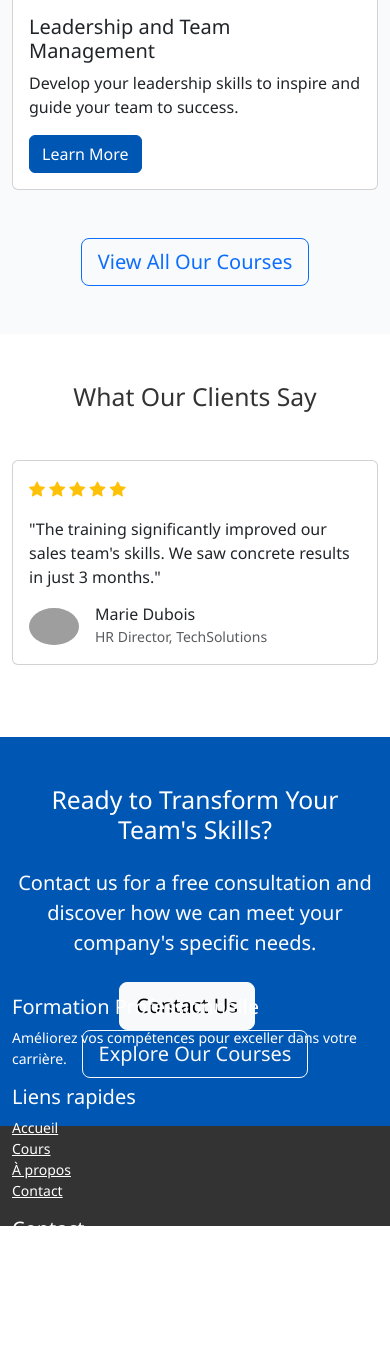
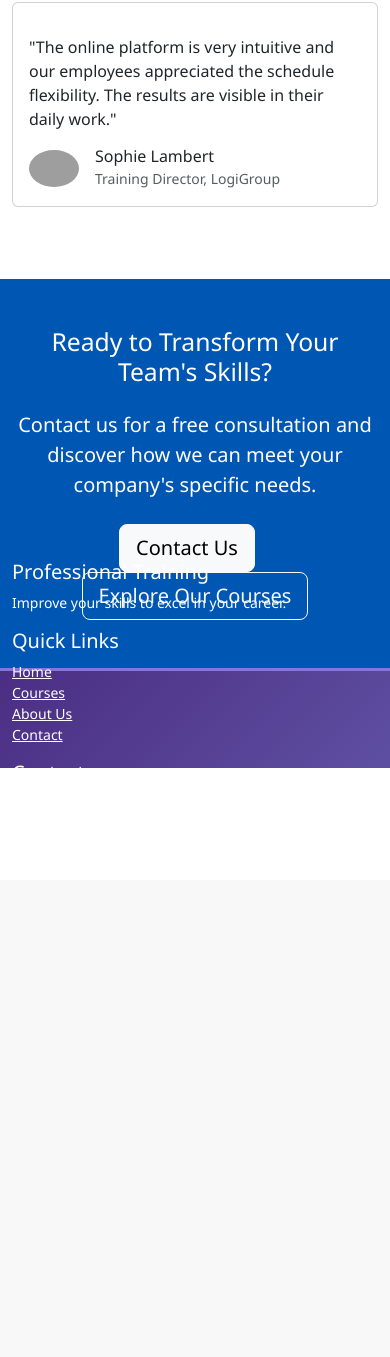
Before and after one commit to Kavena001/edu-business, a PHP site: page /en/index.html in a window 390 px wide. Shown: the part 3578-4935 px from the top of the page. After the commit the page ends 4346 px from the top, so only its background shows below. Run offline with PHP 8.4, Linux system fonts and the light colour scheme; grey boxes are pictures that could not be loaded.

Commit message:
Changement de langue a été réglé, page d’accueil englais maintenant comme page française

```diff
--- a/css/style.css
+++ b/css/style.css
@@ -25,7 +25,72 @@ body {
     z-index: 1000;
     transition: all 0.3s ease;
 }
+/*---------- navbar color ---- navbar color --------------/
+/* New Royal Purple-Blue Color Scheme */
+:root {
+    --royal-primary: #4b2e83;  /* Deep purple */
+    --royal-secondary: #5e4fa2; /* Medium purple-blue */
+    --royal-accent: #8577d9;    /* Lighter purple */
+}
 
+/* Navbar Styles */
+.navbar {
+    background-color: var(--royal-primary) !important;
+    position: fixed;
+    top: 0;
+    width: 100%;
+    z-index: 1000;
+    box-shadow: 0 2px 10px rgba(0, 0, 0, 0.2);
+}
+
+.navbar-dark .navbar-nav .nav-link {
+    color: rgba(255, 255, 255, 0.9);
+    transition: color 0.3s ease;
+}
+
+.navbar-dark .navbar-nav .nav-link:hover {
+    color: white;
+    text-shadow: 0 0 5px rgba(255, 255, 255, 0.5);
+}
+
+/* Footer Styles */
+footer {
+    background: linear-gradient(135deg, var(--royal-primary), var(--royal-secondary)) !important;
+    height: 100px;
+    padding: 20px 0;
+    color: white;
+    border-top: 3px solid var(--royal-accent);
+}
+
+footer a {
+    color: #e2d9ff !important;
+    transition: all 0.3s ease;
+}
+
+footer a:hover {
+    color: white !important;
+    text-decoration: none;
+    text-shadow: 0 0 5px rgba(255, 255, 255, 0.5);
+}
+
+/* Language Switcher in Navbar */
+.language-switcher {
+    border-color: var(--royal-accent) !important;
+    color: white;
+}
+
+.language-switcher.active {
+    background-color: var(--royal-accent) !important;
+}
+
+.language-switcher:not(.active) {
+    background-color: transparent;
+}
+
+.language-switcher:not(.active):hover {
+    background-color: rgba(255, 255, 255, 0.1) !important;
+}
+/* end of navbar color ------ end of navbar color -------*/
 /* ------------- Body padding -------------------- */
 .bg-primary {
     background-color: var(--primary-color) !important;
--- a/en/index.html
+++ b/en/index.html
@@ -9,13 +9,12 @@
     <!-- Custom CSS -->
     <link href="../css/style.css" rel="stylesheet">
     <style>
-        /* Carousel styles */
+        /* Ensure carousel displays properly */
         .carousel {
             overflow: hidden;
-            margin-bottom: 30px;
         }
         .carousel-inner {
-            height: 400px;
+            height: 400px; /* Fixed height for consistency */
         }
         .carousel-item img {
             object-fit: cover;
@@ -23,27 +22,15 @@
             height: 100%;
         }
         .carousel-caption {
-            background-color: rgba(0, 86, 179, 0.7);
+            background-color: rgba(0, 0, 0, 0.5);
             padding: 20px;
             border-radius: 5px;
-            bottom: 30%;
-            left: 10%;
-            right: 10%;
-        }
-        @media (max-width: 768px) {
-            .carousel-inner {
-                height: 300px;
-            }
-            .carousel-caption {
-                bottom: 20%;
-                padding: 10px;
-            }
         }
     </style>
 </head>
 <body>
     <!-- Navigation -->
-     <nav class="navbar navbar-expand-lg navbar-dark bg-dark fixed-top">
+         <nav class="navbar navbar-expand-lg navbar-dark fixed-top">
         <div class="container">
             <a class="navbar-brand" href="index.html">
                 <img src="../img/logo.png" alt="Logo" height="40">
@@ -123,30 +110,6 @@
         </button>
     </div>
 
-    <!-- Our Mission Section -->
-    <section class="py-5 bg-light">
-        <div class="container">
-            <div class="row align-items-center">
-                <div class="col-lg-6">
-                    <h2 class="mb-4">Our Mission</h2>
-                    <p class="lead">Transforming employee skills into competitive advantage</p>
-                    <p>We help businesses develop key team skills through targeted professional training adapted to today's market needs.</p>
-                    <p>Our platform offers:</p>
-                    <ul class="list-unstyled">
-                        <li class="mb-2"><i class="bi bi-check-circle-fill text-primary me-2"></i> Training programs designed by industry experts</li>
-                        <li class="mb-2"><i class="bi bi-check-circle-fill text-primary me-2"></i> Flexible solutions (online, in-person or hybrid)</li>
-                        <li class="mb-2"><i class="bi bi-check-circle-fill text-primary me-2"></i> Assessments to measure skill impact</li>
-                        <li class="mb-2"><i class="bi bi-check-circle-fill text-primary me-2"></i> Industry-recognized certifications</li>
-                    </ul>
-                    <a href="about.html" class="btn btn-primary mt-3">Learn More About Us</a>
-                </div>
-                <div class="col-lg-6">
-                    <img src="../img/about-mission.jpg" alt="Team working together" class="img-fluid rounded shadow">
-                </div>
-            </div>
-        </div>
-    </section>
-
     <!-- How We Help Businesses Section -->
     <section class="py-5">
         <div class="container">
@@ -197,7 +160,7 @@
                 <!-- Course 1 -->
                 <div class="col-md-4">
                     <div class="card h-100">
-                        <img src="../img/courses/course1.jpg" class="card-img-top" alt="Project Management">
+                        <img src="img/courses/course1.jpg" class="card-img-top" alt="Project Management">
                         <div class="card-body">
                             <h5 class="card-title">Project Management</h5>
                             <p class="card-text">Master the fundamentals of project management and learn to successfully complete your projects.</p>
@@ -209,7 +172,7 @@
                 <!-- Course 2 -->
                 <div class="col-md-4">
                     <div class="card h-100">
-                        <img src="../img/courses/course2.jpg" class="card-img-top" alt="Business Communication">
+                        <img src="img/courses/course2.jpg" class="card-img-top" alt="Business Communication">
                         <div class="card-body">
                             <h5 class="card-title">Business Communication</h5>
                             <p class="card-text">Improve your communication skills for more effective professional interactions.</p>
@@ -221,7 +184,7 @@
                 <!-- Course 3 -->
                 <div class="col-md-4">
                     <div class="card h-100">
-                        <img src="../img/courses/course3.jpg" class="card-img-top" alt="Leadership">
+                        <img src="img/courses/course3.jpg" class="card-img-top" alt="Leadership">
                         <div class="card-body">
                             <h5 class="card-title">Leadership and Team Management</h5>
                             <p class="card-text">Develop your leadership skills to inspire and guide your team to success.</p>
@@ -253,7 +216,7 @@
                             </div>
                             <p class="card-text">"The training significantly improved our sales team's skills. We saw concrete results in just 3 months."</p>
                             <div class="d-flex align-items-center mt-auto">
-                                <img src="../img/testimonial1.jpg" alt="Client" class="rounded-circle me-3" width="50">
+                                <img src="img/testimonial1.jpg" alt="Client" class="rounded-circle me-3" width="50">
                                 <div>
                                     <h6 class="mb-0">Marie Dubois</h6>
                                     <small class="text-muted">HR Director, TechSolutions</small>
@@ -262,7 +225,48 @@
                         </div>
                     </div>
                 </div>
-                <!-- Other testimonials... -->
+                <div class="col-md-4 mb-4">
+                    <div class="card h-100">
+                        <div class="card-body">
+                            <div class="mb-3 text-warning">
+                                <i class="bi bi-star-fill"></i>
+                                <i class="bi bi-star-fill"></i>
+                                <i class="bi bi-star-fill"></i>
+                                <i class="bi bi-star-fill"></i>
+                                <i class="bi bi-star-fill"></i>
+                            </div>
+                            <p class="card-text">"The quality of the trainers and the relevance of the content exceeded our expectations. We've already scheduled additional sessions for our teams."</p>
+                            <div class="d-flex align-items-center mt-auto">
+                                <img src="img/testimonial2.jpg" alt="Client" class="rounded-circle me-3" width="50">
+                                <div>
+                                    <h6 class="mb-0">Jean Martin</h6>
+                                    <small class="text-muted">CEO, Financia</small>
+                                </div>
+                            </div>
+                        </div>
+                    </div>
+                </div>
+                <div class="col-md-4 mb-4">
+                    <div class="card h-100">
+                        <div class="card-body">
+                            <div class="mb-3 text-warning">
+                                <i class="bi bi-star-fill"></i>
+                                <i class="bi bi-star-fill"></i>
+                                <i class="bi bi-star-fill"></i>
+                                <i class="bi bi-star-fill"></i>
+                                <i class="bi bi-star-half"></i>
+                            </div>
+                            <p class="card-text">"The online platform is very intuitive and our employees appreciated the schedule flexibility. The results are visible in their daily work."</p>
+                            <div class="d-flex align-items-center mt-auto">
+                                <img src="img/testimonial3.jpg" alt="Client" class="rounded-circle me-3" width="50">
+                                <div>
+                                    <h6 class="mb-0">Sophie Lambert</h6>
+                                    <small class="text-muted">Training Director, LogiGroup</small>
+                                </div>
+                            </div>
+                        </div>
+                    </div>
+                </div>
             </div>
         </div>
     </section>
@@ -278,19 +282,19 @@
     </section>
 
     <!-- Footer -->
-     <footer class="bg-dark text-white py-3">
+    <footer class="py-3">
         <div class="container">
             <div class="row">
                 <div class="col-md-4">
-                <h5>Formation Professionnelle</h5>
-                <p class="small">Améliorez vos compétences pour exceller dans votre carrière.</p>
+                    <h5>Professional Training</h5>
+                    <p class="small">Improve your skills to excel in your career.</p>
                 </div>
                 <div class="col-md-4">
-                <h5>Liens rapides</h5>
+                    <h5>Quick Links</h5>
                     <ul class="list-unstyled small">
-                    <li><a href="index.html" class="text-white">Accueil</a></li>
-                    <li><a href="courses.html" class="text-white">Cours</a></li>
-                    <li><a href="about.html" class="text-white">À propos</a></li>
+                        <li><a href="index.html" class="text-white">Home</a></li>
+                        <li><a href="courses.html" class="text-white">Courses</a></li>
+                        <li><a href="about.html" class="text-white">About Us</a></li>
                         <li><a href="contact.html" class="text-white">Contact</a></li>
                     </ul>
                 </div>
@@ -298,30 +302,50 @@
                     <h5>Contact</h5>
                     <address class="small">
                         Email: info@formationpro.com<br>
-                    Téléphone: +1 234 567 8900
+                        Phone: +1 234 567 8900
                     </address>
                 </div>
             </div>
             <div class="text-center mt-2">
-            <p class="small mb-0">&copy; 2023 Formation Professionnelle. Tous droits réservés.</p>
+                <p class="small mb-0">&copy; 2023 Professional Training. All rights reserved.</p>
             </div>
         </div>
     </footer>
-    <!-- Bootstrap Icons -->
-    <link rel="stylesheet" href="https://cdn.jsdelivr.net/npm/bootstrap-icons@1.10.0/font/bootstrap-icons.css">
+
     <!-- Bootstrap JS and dependencies -->
     <script src="https://cdn.jsdelivr.net/npm/bootstrap@5.3.0/dist/js/bootstrap.bundle.min.js"></script>
-    <!-- Language Switcher JS -->
     <script src="../js/language-switcher.js"></script>
     <script src="js/navbar-scroll.js"></script>
-    <!-- Initialize Carousel -->
+    <!-- Initialize the carousel -->
     <script>
         document.addEventListener('DOMContentLoaded', function() {
-            // Initialize carousel
+            // Initialize carousel with autoplay
             var carousel = new bootstrap.Carousel(document.getElementById('bannerCarousel'), {
                 interval: 5000,
-                ride: 'carousel'
+                wrap: true,
+                pause: false
             });
+
+            // Ensure all images are loaded before carousel starts
+            var carouselImages = document.querySelectorAll('#bannerCarousel img');
+            var imagesLoaded = 0;
+
+            carouselImages.forEach(function(img) {
+                if (img.complete) {
+                    imagesLoaded++;
+                } else {
+                    img.addEventListener('load', function() {
+                        imagesLoaded++;
+                        if (imagesLoaded === carouselImages.length) {
+                            carousel.cycle();
+                        }
+                    });
+                }
+            });
+
+            if (imagesLoaded === carouselImages.length) {
+                carousel.cycle();
+            }
         });
     </script>
 </body>
```
Also changed, not shown: fr/index.html (+7 -6 lines), js/language-switcher.js (+10 -25 lines). Lines whose indentation alone changed are shown as unchanged.
